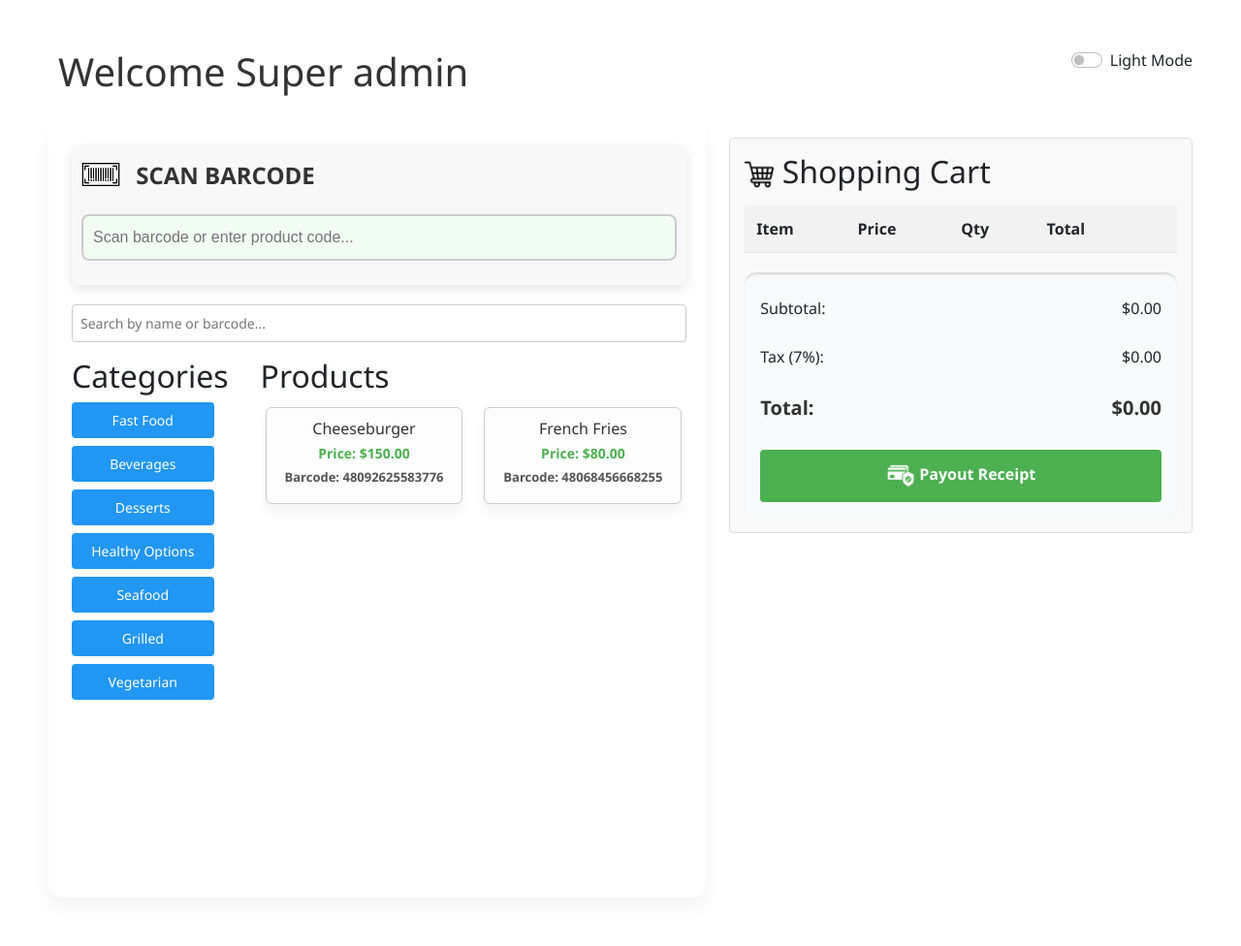
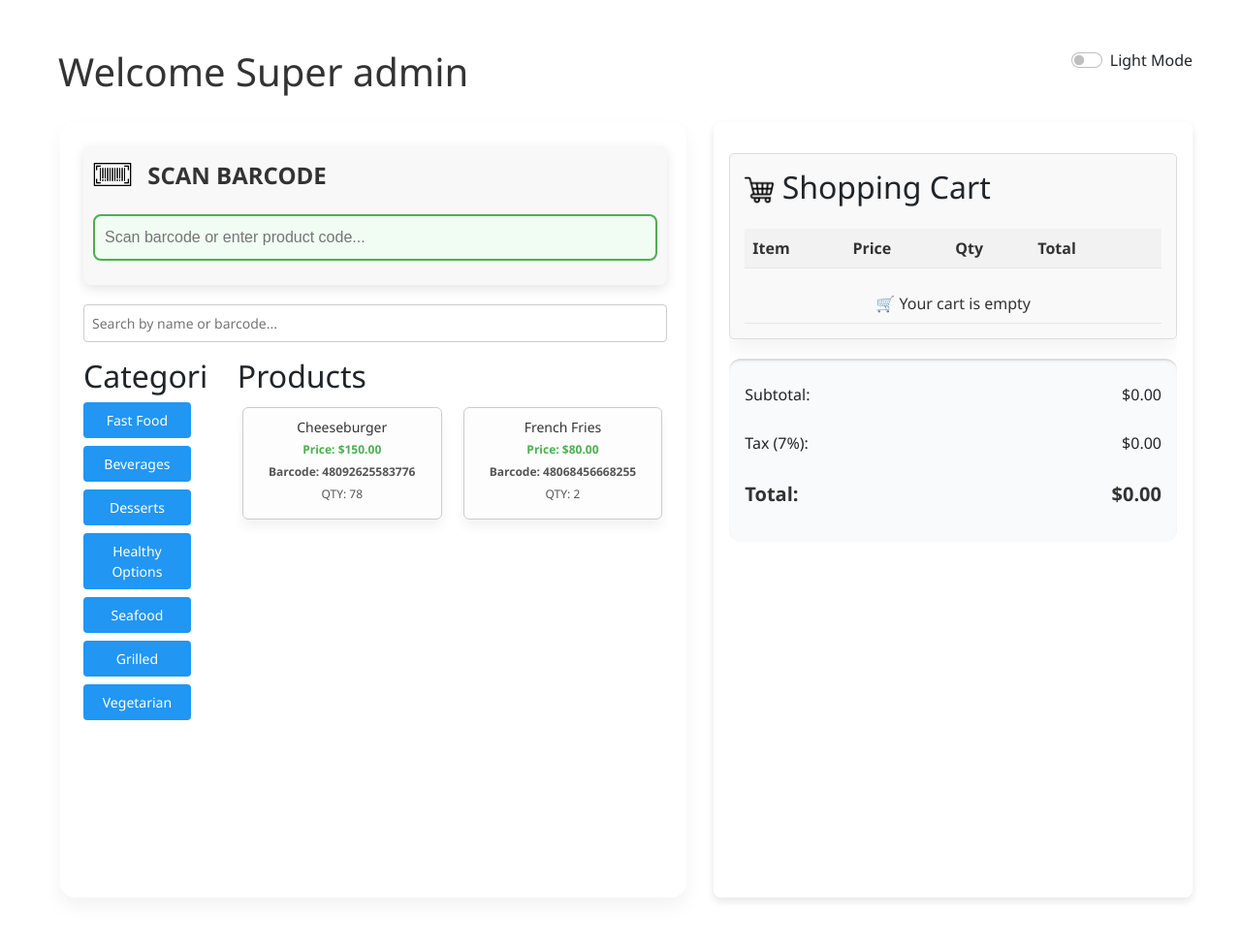
Before and after one commit to khencel/hardware, a Laravel app: page /pos in a window 1280 px wide. Shown: the whole page at 97% size. Run offline with Laravel 10, Linux system fonts and the light colour scheme; the visitor is signed in with stand-in values (Sample User, id 1); data comes from the database, SQL or seed files in the repository; lists and menus that the app fills with data are empty; settings files or empty folders that the repository lacks are supplied.

Commit message:
fix: adjust design

```diff
--- a/public/css/pos.css
+++ b/public/css/pos.css
@@ -39,6 +39,14 @@
 }
 
 body.dark span {
+    color: black !important;
+}
+
+.cart-section th, .cart-section td {
+    color: #333;
+    padding: 0rem;
+}
+body.dark .cart-section th, body.dark .cart-section td {
     color: black !important;
 }
 
@@ -97,7 +106,7 @@
 
 .cart-section th,
 .cart-section td {
-    padding: 0.75rem;
+    padding: 0.5rem;
     text-align: left;
     border-bottom: 1px solid #e5e7eb;
 }
@@ -154,6 +163,7 @@
     max-width: 600px;
     overflow-y: auto;
     margin-top: 1rem;
+    overflow: hidden;
 }
 .cart-table-container table {
     width: 100%;
@@ -745,3 +731,64 @@
     color: white !important;
     transform: scale(1.05);
 }
+
+#cartScrollWrapper {
+    scrollbar-width: thin;
+    scrollbar-color: #aaa transparent;
+  }
+
+  #cartScrollWrapper::-webkit-scrollbar {
+    width: 8px;
+  }
+
+  #cartScrollWrapper::-webkit-scrollbar-thumb {
+    background-color: #aaa;
+    border-radius: 10px;
+  }
+  .cart-scroll {
+    max-height: 300px;
+    overflow-y: scroll;
+    overflow-x: hidden;
+  }
+
+  .table-wrapper {
+    width: 100%;
+    overflow-x: auto;
+  }
+
+  .cart-scroll-body {
+    max-height: 200px;
+    overflow-y: auto;
+    width: 100%;
+  }
+
+  .cart-scroll-body table {
+    width: 100%;
+    border-collapse: collapse;
+  }
+
+  @media (max-width: 768px) {
+    #cartTable th,
+    #cartItems td {
+      font-size: 14px;
+      padding: 8px;
+    }
+
+    .cart-summary {
+      font-size: 14px;
+    }
+
+    .print-btn img {
+      width: 24px;
+      height: 24px;
+    }
+  }
+  .item-total{
+    color: #000;
+  }
+
+  #receiptContent {
+    max-height: 400px;
+    overflow-y: auto;
+    padding-right: 10px;
+  }
--- a/resources/views/pos/pos_order.blade.php
+++ b/resources/views/pos/pos_order.blade.php
@@ -22,8 +22,8 @@
             </div>
         </div>
 
-        <div class="row">
-            <div class="col-7">
+        <div class="row" style="display: flex; height: 100vh; gap: 1rem; margin: 0;">
+            <div class="col-7" style="flex: 7; display: flex; flex-direction: column; ">
                 <div id="statusMessage" class="status-message"></div>
                 <div class="products-section" style="height: 100vh; display: flex; flex-direction: column;">
                     <!-- Barcode Section -->
@@ -61,7 +61,7 @@
                         </div>
 
                         <!-- Product / Order List Panel -->
-                        <div style="flex: 3; display: flex; flex-direction: column; overflow: hidden;">
+                        <div style="flex: 4; display: flex; flex-direction: column; overflow: hidden;">
                             <h2 style="flex-shrink: 0;">Products</h2>
 
                             <div style="flex: 1; overflow-y: auto;">
@@ -75,10 +75,12 @@
                                             data-barcode="{{ $product->barcode }}"
                                             data-id="{{ $product->id }}"
                                             data-price="{{ $product->price }}"
+                                            data-quantity="{{ $product->quantity }}"
                                             style="flex: 1 1 calc(33.333% - 0.75rem); border: 1px solid #ccc; border-radius: 6px; padding: 0.75rem; background-color: #fdfdfd; display: block; flex-direction: column; gap: 0.3rem; min-width: 180px; transition: transform 0.3s ease, box-shadow 0.3s ease;">
-                                            <h3 style="margin: 0; font-size: 16px;">{{ $product->name }}</h3>
-                                            <p style="margin: 0; font-size: 14px;"><strong>Price:</strong> ${{ number_format($product->price, 2) }}</p>
-                                            <p style="margin: 0; font-size: 13px; color: #555;"><strong>Barcode:</strong> {{ $product->barcode }}</p>
+                                            <h3 style="margin: 0; font-size: 14px;">{{ $product->name }}</h3>
+                                            <p style="margin: 0; font-size: 12px;"><strong>Price:</strong> ${{ number_format($product->price, 2) }}</p>
+                                            <p style="margin: 0; font-size: 12px; color: #555;"><strong>Barcode:</strong> {{ $product->barcode }}</p>
+                                            <span style="margin: 0; font-size: 12px; color: #555;">QTY: {{ $product->quantity }}</span>
                                             <div style="margin-top: auto;">
                                                 {{-- Add image or whatever else --}}
                                             </div>
@@ -106,9 +108,9 @@
 
 
             </div>
-            <div class="col-5">
+            <div class="col-5" style="flex: 5; display: flex; flex-direction: column; background-color: rgba(255, 255, 255, 0.85); border-radius: 8px; padding: 1rem; box-shadow: 0 4px 8px rgba(0, 0, 0, 0.1);">
                 <div class="cart-table-container">
-                    <div class="cart-section">
+                    <div class="cart-section cart-scroll">
                         <h2><img src="{{ asset('img/icon/shopping-cart.png') }}" alt="Barcode Icon" width="30" height="30"> Shopping Cart</h2>
                         <table id="cartTable">
                             <thead class="table-header text-center">
@@ -120,9 +122,13 @@
                                     <th></th>
                                 </tr>
                             </thead>
+                            <div id="cartScrollWrapper" style="max-height: 300px; overflow-y: auto;">
+                                <table>
                                   <tbody id="cartItems">
                                     <!-- Cart items will be added here -->
                                   </tbody>
+                                </table>
+                              </div>
                         </table>
 
                         <div class="cart-summary">
@@ -140,7 +146,10 @@
                             </div>
 
                             {{--  <button id="checkoutBtn" class="action-btn checkout-btn"> <img src="{{ asset('img/icon/secure-payment.png') }}" alt="Barcode Icon" width="30" height="30"  style="filter: brightness(0) invert(1);">  Checkout</button>  --}}
+                            <div id="printWrapper" style="text-align: center; display: none;">
                                 <button id="printReceiptBtn" class="action-btn print-btn"> <img src="{{ asset('img/icon/secure-payment.png') }}" alt="Barcode Icon" width="30" height="30"  style="filter: brightness(0) invert(1);">  Payout Receipt</button>
+                            </div>
+
                         </div>
                     </div>
                 </div>
@@ -150,7 +159,7 @@
 
 
     <!-- Receipt Modal -->
-    <div id="receiptModal" class="modal">
+    <div id="receiptModal" class="modal" style="overflow: hidden;">
         <div class="modal-content">
             <div id="receiptContent" class="receipt">
                 <!-- Receipt content will be dynamically generated -->
@@ -194,43 +203,21 @@
         console.log(products);
         // Initialize the page
         function init() {
-            //renderProducts();
             setupBarcodeInput();
-            //setupCheckoutButton();
             setupReceiptFunctionality();
         }
 
-        // Render product cards
-        // function renderProducts() {
-        //     productList.innerHTML = '';
 
-        //     products.forEach(product => {
-        //         const productCard = document.createElement('div');
-        //         productCard.className = 'product-card';
-        //         productCard.dataset.barcode = product.barcode;
-
-        //         productCard.innerHTML = `
-        //             <img src="${product.image}" alt="${product.name}">
-        //             <h3>${product.name}</h3>
-        //             <p>$${product.price.toFixed(2)}</p>
-        //         `;
-
-        //         productCard.addEventListener('click', () => {
-        //             addToCart(product);
-        //         });
-
-        //         productList.appendChild(productCard);
-        //     });
-        // }
+        document.addEventListener('DOMContentLoaded', () => {
+            updateCart();
+        });
 
         // Setup barcode input with auto-submit
         function setupBarcodeInput() {
             barcodeInput.addEventListener('input', handleBarcodeInput);
 
             // Clear any alert when user starts typing again
-            barcodeInput.addEventListener('focus', () => {
-                hideBarcodeAlert();
-            });
+
             barcodeInput.addEventListener('blur', () => {
                 if (barcodeInput.value.trim() === '') {
                     hideBarcodeAlert();
@@ -292,7 +279,7 @@
             return products.find(product => product.barcode === barcode);
         }
 
-       // 🔁 Attach event listener to each product card
+        // Setup product card click event
         document.querySelectorAll('.product-card').forEach(card => {
             card.addEventListener('click', () => {
                 const product = {
@@ -306,7 +293,6 @@
             });
         });
 
-    // ➕ Add product to cart
         function addToCart(product) {
             const existingItem = cart.find(item => item.id === product.id);
 
@@ -322,16 +308,27 @@
             }
 
             updateCart();
-        if (printReceiptBtn) printReceiptBtn.disabled = true;
         }
 
-    // 🔄 Update cart display
         function updateCart() {
             cartItems.innerHTML = '';
 
+            const cartSummary = document.getElementById('cartSummary');
+            const printWrapper = document.getElementById('printWrapper');
+            const printBtn = document.getElementById('printReceiptBtn');
+
             if (cart.length === 0) {
-            cartItems.innerHTML = `<tr><td colspan="5" style="text-align: center;">Your cart is empty</td></tr>`;
+                cartItems.innerHTML = `<tr><td colspan="5" style="text-align: center;">🛒 Your cart is empty</td></tr>`;
+
+                if (cartSummary) cartSummary.style.display = 'none';
+                if (printWrapper) printWrapper.style.display = 'none';
+                if (printBtn) printBtn.disabled = true;
+
             } else {
+                if (cartSummary) cartSummary.style.display = 'block';
+                if (printWrapper) printWrapper.style.display = 'block';
+                if (printBtn) printBtn.disabled = false;
+
                 cart.forEach(item => {
                     const total = item.price * item.quantity;
 
@@ -352,28 +349,22 @@
                 });
 
                 document.querySelectorAll('.quantity-btn.minus').forEach(btn => {
-                btn.addEventListener('click', () => {
-                    updateQuantity(btn.dataset.id, -1);
-                });
+                    btn.addEventListener('click', () => updateQuantity(btn.dataset.id, -1));
                 });
 
                 document.querySelectorAll('.quantity-btn.plus').forEach(btn => {
-                btn.addEventListener('click', () => {
-                    updateQuantity(btn.dataset.id, 1);
-                });
+                    btn.addEventListener('click', () => updateQuantity(btn.dataset.id, 1));
                 });
 
                 document.querySelectorAll('.remove-btn').forEach(btn => {
-                btn.addEventListener('click', () => {
-                    removeItem(btn.dataset.id);
-                });
+                    btn.addEventListener('click', () => removeItem(btn.dataset.id));
                 });
             }
 
             updateTotals();
         }
 
-        // 🔧 Change item quantity
+        // Update quantity of an item in the cart
         function updateQuantity(itemId, change) {
             const item = cart.find(item => item.id === itemId);
 
@@ -390,7 +381,7 @@
             if (printReceiptBtn) printReceiptBtn.disabled = true;
         }
 
-        // ❌ Remove item
+        // Remove item from cart
         function removeItem(itemId) {
             cart = cart.filter(item => item.id !== itemId);
             updateCart();
@@ -398,7 +389,7 @@
             if (printReceiptBtn) printReceiptBtn.disabled = true;
         }
 
-        // 💰 Calculate totals
+        // Update totals in the carts
         function updateTotals() {
             const subtotal = cart.reduce((sum, item) => sum + (item.price * item.quantity), 0);
             const tax = subtotal * 0.07;
@@ -409,60 +400,172 @@
             totalEl.textContent = `$${total.toFixed(2)}`;
         }
 
-        // Setup checkout button
-        //function setupCheckoutButton() {
-            //checkoutBtn.addEventListener('click', () => {
-                //if (cart.length === 0) {
-                   // showMessage('Your cart is empty', 'error');
-                    //return;
-                //}
-
-                // Process checkout (in a real app, this would connect to payment processing)
-                //const subtotal = cart.reduce((sum, item) => sum + (item.price * item.quantity), 0);
-                //const tax = subtotal * 0.07;
-                //const total = subtotal + tax;
-
-                // Store order details for receipt
-                //lastOrderDetails = {
-                  //  orderNumber: generateOrderNumber(),
-                   // date: new Date(),
-                   // items: [...cart],
-                   // subtotal: subtotal,
-                   // tax: tax,
-                   /// total: total
-               // };
-
-                //showMessage('Order processed successfully!', 'success');
-
-                // Enable print receipt button after successful checkout
-               // printReceiptBtn.disabled = false;
-
-                // Clear cart
-               // cart = [];
-               // updateCart();
-           // });
-       // }
-
         // Setup receipt functionality
         function setupReceiptFunctionality() {
             printReceiptBtn.addEventListener('click', () => {
-                if (lastOrderDetails) {
-                    generateReceipt(lastOrderDetails);
+                if (cart.length === 0) {
+                    showMessage('No items in cart to print receipt', 'error');
+                    return;
+                }
+
+                const orderDetails = {
+                    orderNumber: generateOrderNumber(),
+                    date: new Date(),
+                    items: cart,
+                    subtotal: parseFloat(subtotalEl.textContent.replace('$', '')),
+                    tax: parseFloat(taxEl.textContent.replace('$', '')),
+                    total: parseFloat(totalEl.textContent.replace('$', ''))
+                };
+
+                lastOrderDetails = orderDetails;
+
+                generateReceipt(orderDetails);
                 receiptModal.style.display = 'block';
-                } else {
-                    showMessage('No recent order to print receipt for', 'error');
-                }
             });
 
             actualPrintBtn.addEventListener('click', () => {
-                window.print();
+                const receiptContent = document.getElementById('receiptContent');
+
+                if (!receiptContent) {
+                    showMessage('No receipt content found', 'error');
+                    return;
+                }
+
+                const printWindow = window.open('', '_blank');
+                printWindow.document.write(`
+                <html>
+                  <head>
+                    <title>Receipt</title>
+                    <style>
+                    body {
+                        font-family: Arial, sans-serif;
+                        padding: 20px;
+                        margin: 0;
+                        color: #000;
+                        background-color: #fff;
+                        font-size: 14px;
+                        line-height: 1.6;
+                        -webkit-print-color-adjust: exact;
+                        print-color-adjust: exact;
+                        text-align: center;
+                    }
+
+                    .receipt {
+                        width: 100%;
+                        max-width: 400px;
+                        margin: 0 auto;
+                    }
+
+                    .receipt-header,
+                    .receipt-footer {
+                        text-align: center;
+                        margin-bottom: 20px;
+                    }
+
+                    .receipt-header h2 {
+                        margin: 0;
+                        font-size: 22px;
+                        font-weight: bold;
+                    }
+
+                    .receipt-header p {
+                        margin: 4px 0;
+                        font-size: 13px;
+                    }
+
+                    .order-info {
+                        margin: 10px 0;
+                        font-size: 13px;
+                        border-top: 1px dashed #000;
+                        border-bottom: 1px dashed #000;
+                        padding: 10px 0;
+                    }
+
+                    .item-details {
+                        display: flex;
+                        justify-content: space-between;
+                        align-items: center;
+                        font-size: 14px;
+                    }
+                    .receipt-items {
+                        margin: 10px 0;
+                        border-top: 1px dashed #000;
+                        border-bottom: 1px dashed #000;
+                        padding: 10px 0;
+                        font-size: 14px;
+                    }
+
+
+                    .receipt-item {
+                        display: flex;
+                        justify-content: space-between;
+                        align-items: center;
+                        padding: 5px 0;
+                    }
+                    .item-quantity{
+                        justify-content: space-between;
+                    }
+                    .item-name {
+                        flex-grow: 1;
+                    }
+                    .item-total {
+                        font-weight: bold;
+                        justify-content: space-between;
+                    }
+                    .receipt-summary {
+                        margin: 10px 0;
+                        justify-content: space-between;
+                        font-size: 14px;
+                    }
+                    .receipt-total {
+                        font-size: 16px;
+                        font-weight: bold;
+                        margin-top: 10px;
+                        justify-content: space-between;
+                    }
+                    .receipt-footer p {
+                        margin: 4px 0;
+                        font-size: 13px;
+                    }
+                    .summary-row {
+                        display: flex;
+                        justify-content: space-between;
+                        align-items: center;
+                        padding: 5px 0;
+                    }
+                    @media print {
+                        button {
+                            display: none;
+                        }
+
+                        body {
+                            font-size: 12pt;
+                        }
+                    }
+                    </style>
+                  </head>
+                  <body>
+                    <div class="receipt">
+                      ${receiptContent.innerHTML}
+                    </div>
+                  </body>
+                </html>
+
+                `);
+                printWindow.document.close();
+
+                printWindow.onload = () => {
+                    printWindow.focus();
+                    printWindow.print();
+                    printWindow.close();
+                };
             });
 
             closeReceiptBtn.addEventListener('click', () => {
                 receiptModal.style.display = 'none';
             });
 
-            // Close modal if clicked outside
+            // Optional: close when clicking outside modal
             window.addEventListener('click', (event) => {
                 if (event.target === receiptModal) {
                     receiptModal.style.display = 'none';
@@ -504,7 +607,7 @@
                             <span class="item-quantity">${item.quantity}x</span>
                             <span>${item.name}</span>
                         </div>
-                        <div class="item-total">$${itemTotal.toFixed(2)}</div>
+                        <div class="item-total text-black">$${itemTotal.toFixed(2)}</div>
                     </div>
                 `;
             });
@@ -553,16 +656,6 @@
         // Auto focus barcode input when page loads
         window.addEventListener('load', () => {
             barcodeInput.focus();
-        });
-
-        // Auto focus barcode input after clicking anywhere on the page
-        document.addEventListener('click', (event) => {
-            // Don't focus if clicking on the receipt modal
-            if (!event.target.closest('.modal-content') && !event.target.closest('.print-btn')) {
-                setTimeout(() => {
-                    barcodeInput.focus();
-                }, 100);
-            }
         });
 
         // Function to set the theme based on user preference or system setting
```
Also changed, not shown: other parts of public/css/pos.css (+21 -44 lines). Lines whose indentation alone changed are shown as unchanged.
